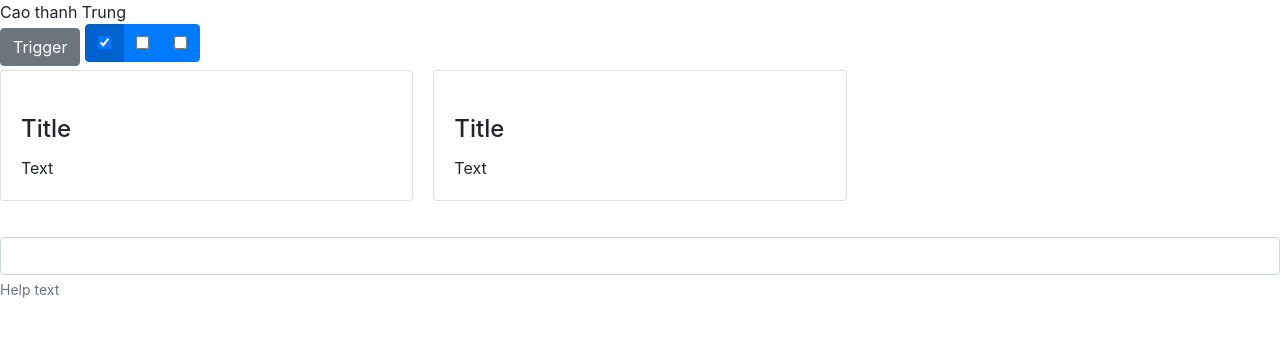
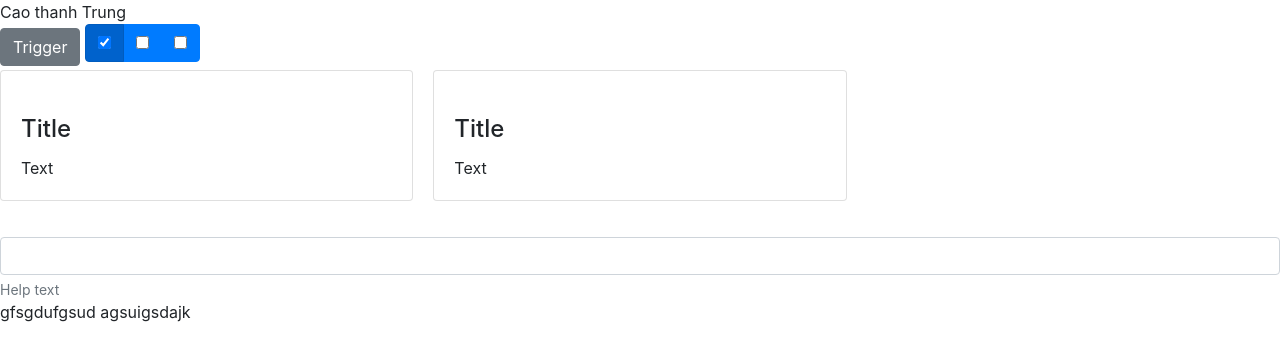
Before and after one commit to Trung0711/Caothanhtrung, a plain HTML site: page index.html in a window 1280 px wide. Drawn offline with nearby package versions, Linux system fonts and the light colour scheme.

Commit message:
Update index.html
igdad

```diff
--- a/index.html
+++ b/index.html
@@ -44,6 +44,8 @@
       <input type="text"
         class="form-control" name="" id="" aria-describedby="helpId" placeholder="">
       <small id="helpId" class="form-text text-muted">Help text</small>
+                                                     gfsgdufgsud
+                                                     agsuigsdajk
     </div>
 </body>
 </html>
```
